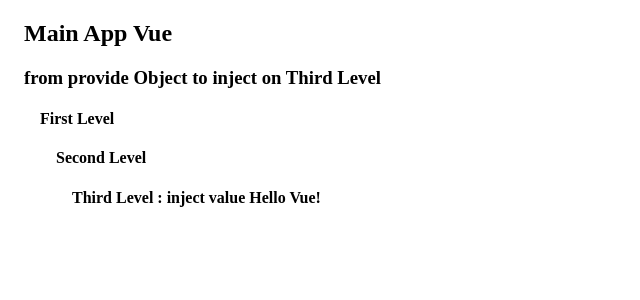
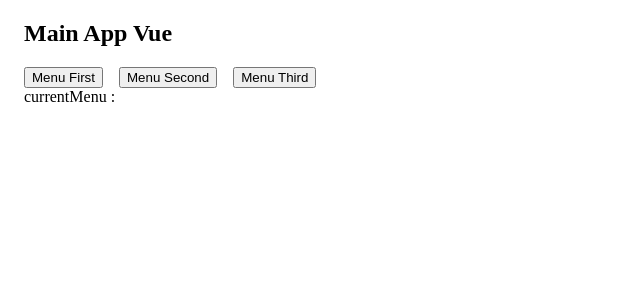
Before and after one commit to yojulab/learn_vue, a Vue app: page / in a window 1280 px wide. Shown: the top 300 px of the page, without its empty margins (0-640 px from the left). Built offline with nearby package versions, Linux system fonts and the light colour scheme; the HTML template or start-up script is replaced by a standard one.

Commit message:
change dynamic

```diff
--- a/src/App.vue
+++ b/src/App.vue
@@ -5,6 +5,7 @@
 </template>
 
 <script>
+import ComponentsDynamic from "./apps/App_components_dynamic.vue";
 import ComponentsProvideInject from "./apps/App_componets_provide_inject.vue";
 import ComponentsEmit from "./apps/App_componets_emit.vue";
 import ComponentsProps from "./apps/App_componets_props.vue";
@@ -13,10 +14,11 @@ export default {
   name: "App",
   data() {
     return {
-      currentApp: "ComponentsProvideInject",
+      currentApp: "ComponentsDynamic",
     };
   },
   components: {
+    ComponentsDynamic,
     ComponentsProvideInject,
     ComponentsEmit,
     ComponentsProps,
--- a/src/apps/App_components_dynamic.vue
+++ b/src/apps/App_components_dynamic.vue
@@ -4,7 +4,7 @@
   <button @click="currentMenu = 'MenuSecond'">Menu Second</button>
   <button @click="currentMenu = 'MenuThird'">Menu Third</button>
   <div>
-    currentMenu :
+    currentMenu : {{ currentMenu }}
     <keep-alive>
       <component :is="currentMenu"></component>
     </keep-alive>
--- a/src/components/dynamic/MenuFirst.vue
+++ b/src/components/dynamic/MenuFirst.vue
@@ -1,10 +1,16 @@
 <template>
   <h3>Menu First</h3>
+  <input type="text" name="" id="" v-model="message" />
 </template>
 
 <script>
 export default {
   name: "MenuFirst",
+  data() {
+    return {
+      message: "menu First",
+    };
+  },
 };
 </script>
 
--- a/src/components/dynamic/MenuSecond.vue
+++ b/src/components/dynamic/MenuSecond.vue
@@ -8,7 +8,7 @@ export default {
   name: "MenuSecond",
   data() {
     return {
-      message: "Hello Vue!",
+      message: "menu Second",
     };
   },
 };
--- a/src/components/dynamic/MenuThird.vue
+++ b/src/components/dynamic/MenuThird.vue
@@ -1,10 +1,16 @@
 <template>
   <h3>Menu Third</h3>
+  <input type="text" name="" id="" v-model="message" />
 </template>
 
 <script>
 export default {
   name: "MenuThird",
+  data() {
+    return {
+      message: "menu thrid",
+    };
+  },
 };
 </script>
 
```
Also changed, not shown: 1 other file (tests, documents, lock files or other folders).
